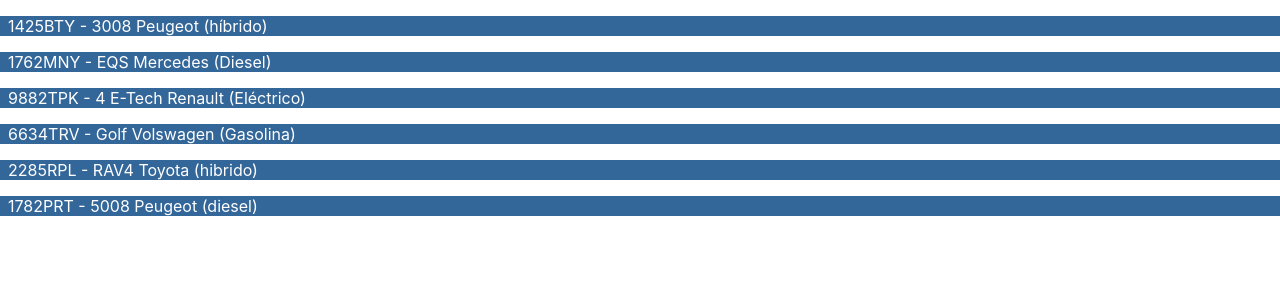
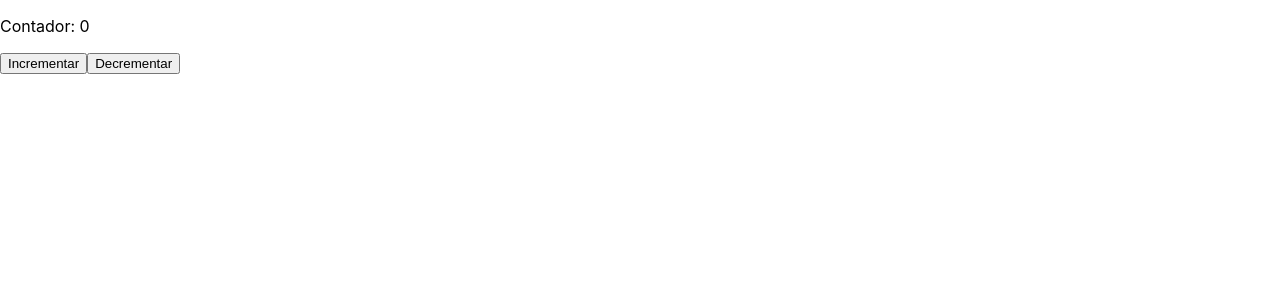
Before and after one commit to cometoflegend/ejercicio-componentes-simples, a React (Create React App) app: page / in a window 1280 px wide. Shown: the top 300 px of the page. Built offline with nearby package versions, Linux system fonts and the light colour scheme.

Commit message:
first commit

```diff
--- a/src/App.css
+++ /dev/null
@@ -1,49 +0,0 @@
-.App {
-  text-align: center;
-}
-
-.App-logo {
-  height: 40vmin;
-  pointer-events: none;
-}
-
-@media (prefers-reduced-motion: no-preference) {
-  .App-logo {
-    animation: App-logo-spin infinite 20s linear;
-  }
-}
-
-.App-header {
-  background-color: #282c34;
-  min-height: 100vh;
-  display: flex;
-  flex-direction: column;
-  align-items: center;
-  justify-content: center;
-  font-size: calc(10px + 2vmin);
-  color: white;
-}
-
-.App-link {
-  color: #61dafb;
-}
-
-@keyframes App-logo-spin {
-  from {
-    transform: rotate(0deg);
-  }
-  to {
-    transform: rotate(360deg);
-  }
-}
-
-.StyledTextComponent{
-
-  font-family: "Inter", sans-serif;
-
-  padding-left: .5rem;
-
- background-color: #369;
-
- color: #fff;
- }
--- a/src/App.js
+++ b/src/App.js
@@ -1,37 +1,16 @@
 import React from 'react';
-import './App.css';
+import Contador from './Ejercicio1.js';
+
 
 function App() {
 
+  return (
+  <>
+    <Contador/>
 
-  const coches = [{ Matricula: '1425BTY', Marca: 'Peugeot', Modelo: '3008', Tipo: 'híbrido' },
+  </>
 
-  { Matricula: '1762MNY', Marca: 'Mercedes', Modelo: 'EQS', Tipo: 'Diesel' },
-
-  { Matricula: '9882TPK', Marca: 'Renault', Modelo: '4 E-Tech', Tipo: 'Eléctrico' },
-
-  { Matricula: '6634TRV', Marca: 'Volswagen', Modelo: 'Golf', Tipo: 'Gasolina' },
-
-  { Matricula: '2285RPL', Marca: 'Toyota', Modelo: 'RAV4', Tipo: 'hibrido' },
-
-  { Matricula: '1782PRT', Marca: 'Peugeot', Modelo: '5008', Tipo: 'diesel' }]
-
-  return (
-    <>
-
-
-      {coches.map(function (coche) {
-        return (
-          <div className="StyledTextComponent" key={coche}>
-            <p>{coche.Matricula} - {coche.Modelo} {coche.Marca} ({coche.Tipo})</p>
-          </div>
-
-        )
-      })}
-
-    </>
-
-  );
+  )
 
 };
 
--- /dev/null
+++ b/src/Ejercicio1.js
@@ -0,0 +1,16 @@
+import React from 'react';
+import { useState } from 'react';
+
+function Contador() {
+  const [contador, setContador] = useState(0);
+
+  return (
+    <div>
+      <p>Contador: {contador}</p>
+      <button onClick={() => setContador(contador + 1)}>Incrementar</button>
+      <button onClick={() => setContador(contador - 1)}>Decrementar</button>
+    </div>
+  );
+}
+
+export default Contador;
```
Also changed, not shown: package.json (+7 -1 lines), 1 other file (tests, documents, lock files or other folders).
